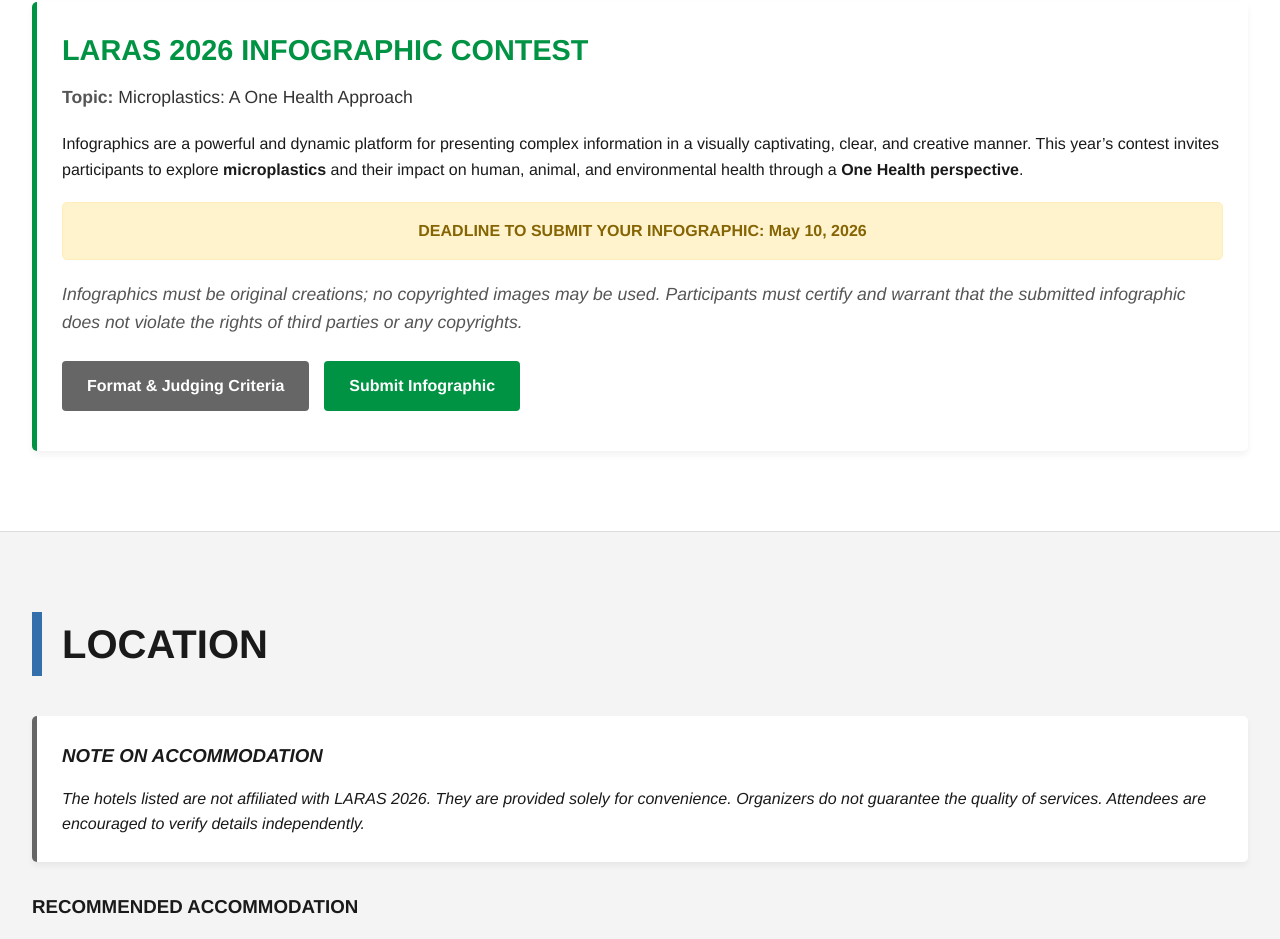
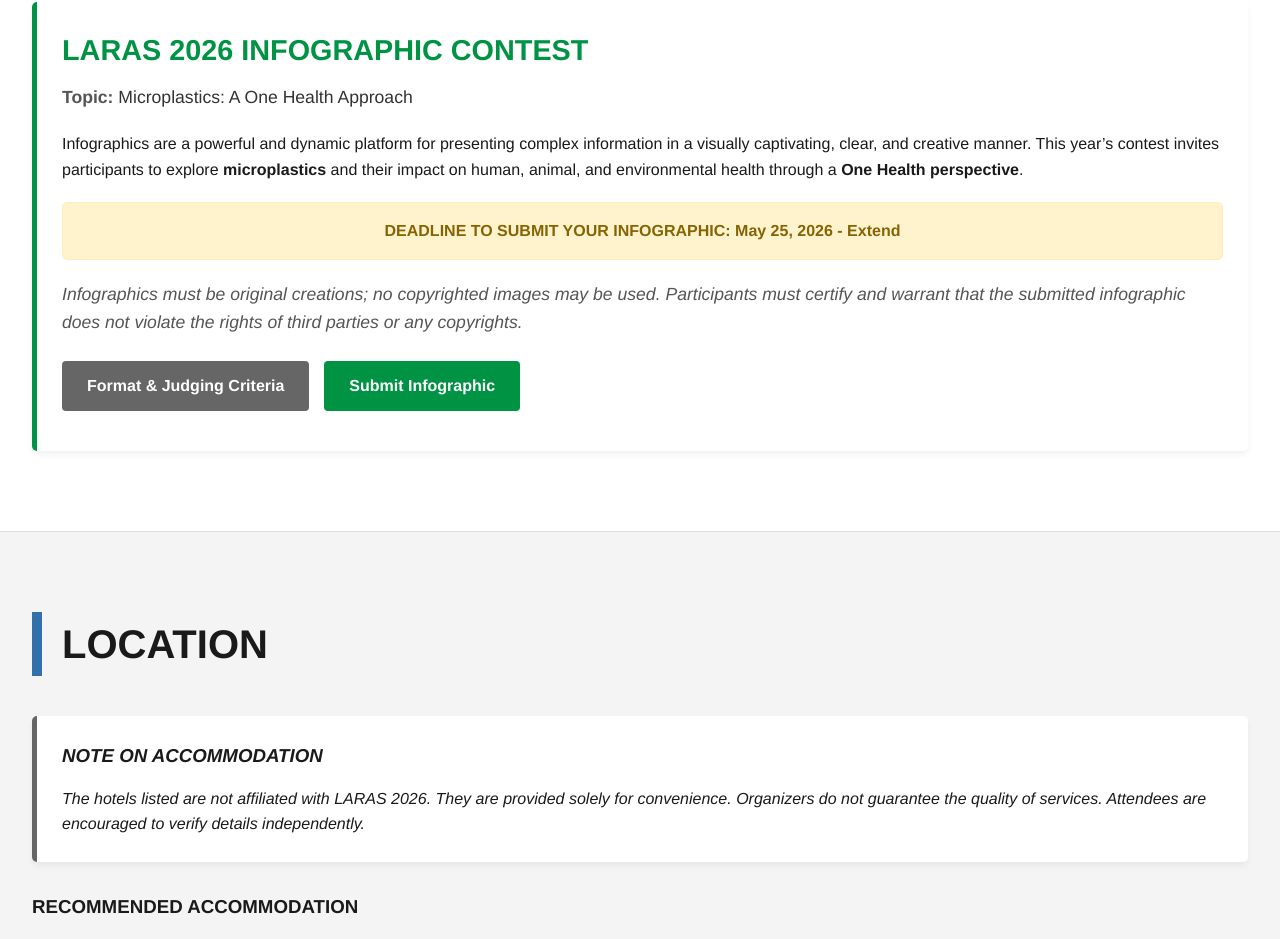
Before and after one commit to suportefafar/laras2026-website, a plain HTML site: page index.html in a window 1280 px wide. Shown: the part 10615-11554 px from the top of the page. Drawn offline with nearby package versions, Linux system fonts and the light colour scheme.

Commit message:
Update infographic submission deadline to May 25, 2026 (extended) in EN and ES

```diff
--- a/index.html
+++ b/index.html
@@ -809,7 +809,7 @@
         </p>
 
         <div class="deadline-alert-yellow" data-i18n="contest-deadline">
-          DEADLINE TO SUBMIT YOUR INFOGRAPHIC: May 10, 2026
+          DEADLINE TO SUBMIT YOUR INFOGRAPHIC: May 25, 2026 - Extend
         </div>
 
         <p class="italic text-muted text-1_1" data-i18n="contest-disclaimer">
--- a/script.js
+++ b/script.js
@@ -113,7 +113,7 @@
     "prog-d4-s11":
       "<strong>17:30:</strong> Presentation of the Award of the Best Posters — Alejandra Cantoral Preciado; Verônica Ortiz Alvarenga",
     "prog-d4-s12": "<strong>17:45:</strong> Closing Remarks and Final Thoughts",
-    "contest-deadline": "DEADLINE TO SUBMIT YOUR INFOGRAPHIC: May 10, 2026",
+    "contest-deadline": "DEADLINE TO SUBMIT YOUR INFOGRAPHIC: May 25, 2026 - Extend",
     "contest-disclaimer":
       "Infographics must be original creations; no copyrighted images may be used. Participants must certify and warrant that the submitted infographic does not violate the rights of third parties or any copyrights.",
     "contest-format-btn": "Format & Judging Criteria",
@@ -340,7 +340,7 @@
     "prog-d4-s11": "<strong>17:30:</strong> Presentación del Premio a los Mejores Pósteres — Alejandra Cantoral Preciado; Verônica Ortiz Alvarenga",
     "prog-d4-s12": "<strong>17:45:</strong> Palabras de Clausura y Reflexiones Finales",
     "contest-deadline":
-      "FECHA LÍMITE PARA ENVIAR SU INFOGRAFÍA: 10 de mayo de 2026",
+      "FECHA LÍMITE PARA ENVIAR SU INFOGRAFÍA: 25 de mayo de 2026 - Prorrogado",
     "contest-disclaimer":
       "Las infografías deben ser creaciones originales; no se pueden utilizar imágenes con derechos de autor. Los participantes deben certificar y garantizar que la infografía enviada no viola los derechos de terceros ni ningún derecho de autor.",
     "contest-format-btn": "Formato y Criterios de Evaluación",
```
